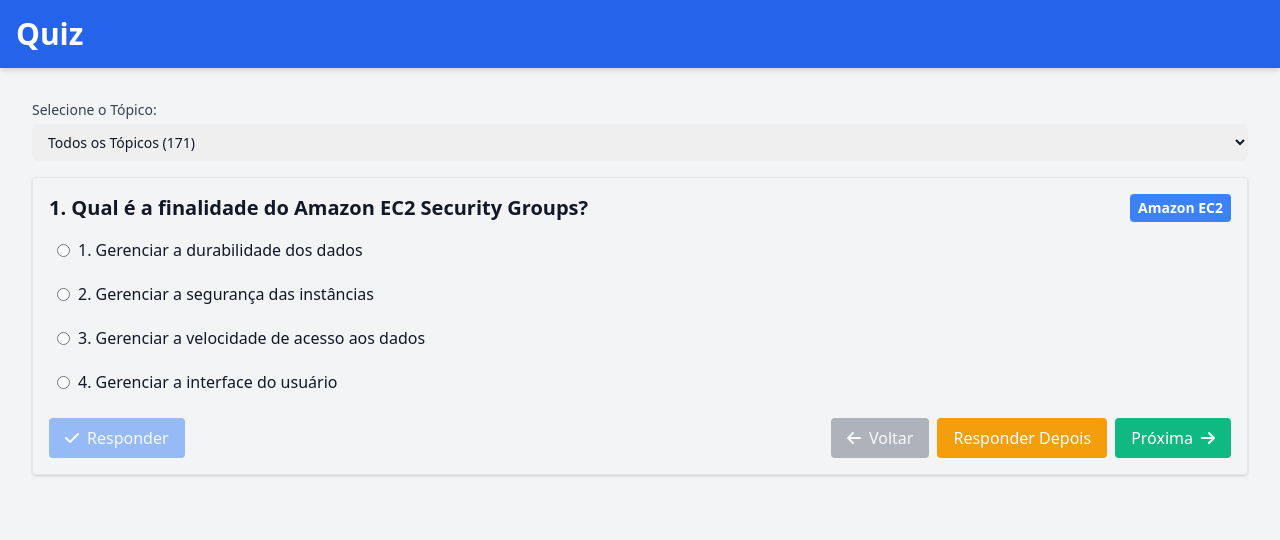
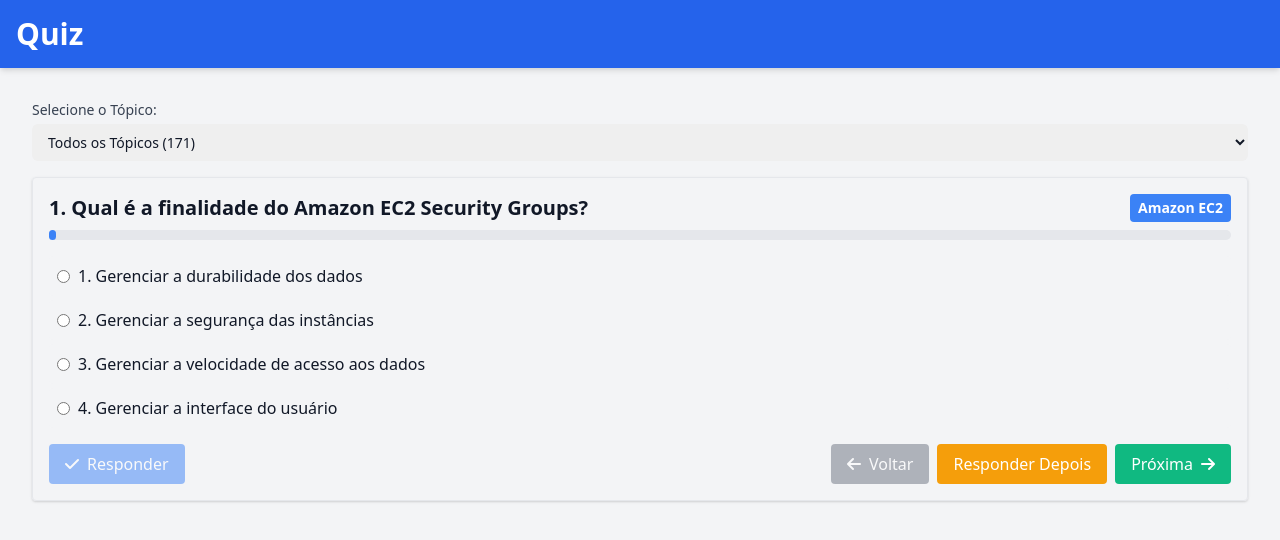
Before and after one commit to acsk/Quiz, an Angular app in the folder my-angular-app/: page / in a window 1280 px wide. Shown: the top 540 px of the page. Built offline with nearby package versions, Linux system fonts and the light colour scheme.

Commit message:
Add progress indicator to PerguntaComponent for question navigation

```diff
--- a/my-angular-app/src/app/componentes/pergunta/pergunta/pergunta.component.html
+++ b/my-angular-app/src/app/componentes/pergunta/pergunta/pergunta.component.html
@@ -11,6 +11,9 @@
     <div class="flex justify-between items-center mb-2">
       <h2 class="text-xl font-semibold">{{ currentQuestionIndex + 1 }}. {{ currentQuestion.question }}</h2>
       <span class="bg-blue-500 text-white text-sm font-semibold px-2 py-1 rounded">{{ currentQuestion.topicName }}</span>
+    </div>
+    <div class="w-full bg-gray-200 rounded-full h-2.5 mb-4">
+      <div class="bg-blue-500 h-2.5 rounded-full" [style.width.%]="progressPercentage"></div>
     </div>
     <ul class="list-none pl-0">
       <li *ngFor="let option of currentQuestion.options" class="mb-1 flex items-center p-2 rounded"
@@ -40,7 +43,6 @@
           Próxima<i class="fas fa-arrow-right ml-2"></i>
         </button>
       </div>
-
     </div>
   </div>
 </div>
--- a/my-angular-app/src/app/componentes/pergunta/pergunta/pergunta.component.ts
+++ b/my-angular-app/src/app/componentes/pergunta/pergunta/pergunta.component.ts
@@ -34,6 +34,10 @@ export class PerguntaComponent implements OnInit {
     this.httpQuestionsService.getTopics().subscribe(data => {
       this.topics = data.topics;
     });
+  }
+
+  get progressPercentage(): number {
+    return (this.currentQuestionIndex + 1) / this.filteredQuestions.length * 100;
   }
 
   selectOption(index: number): void {
```
